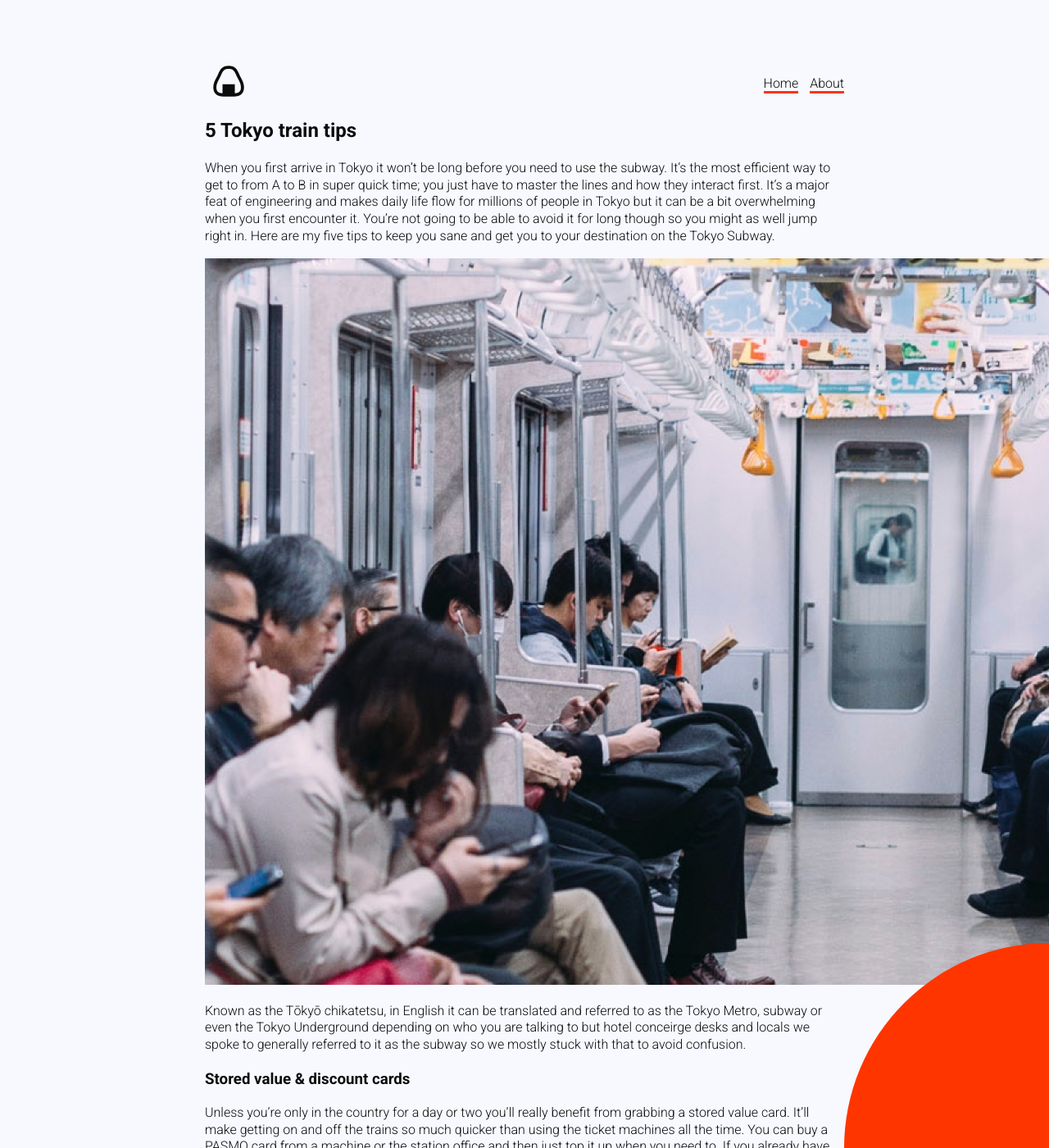
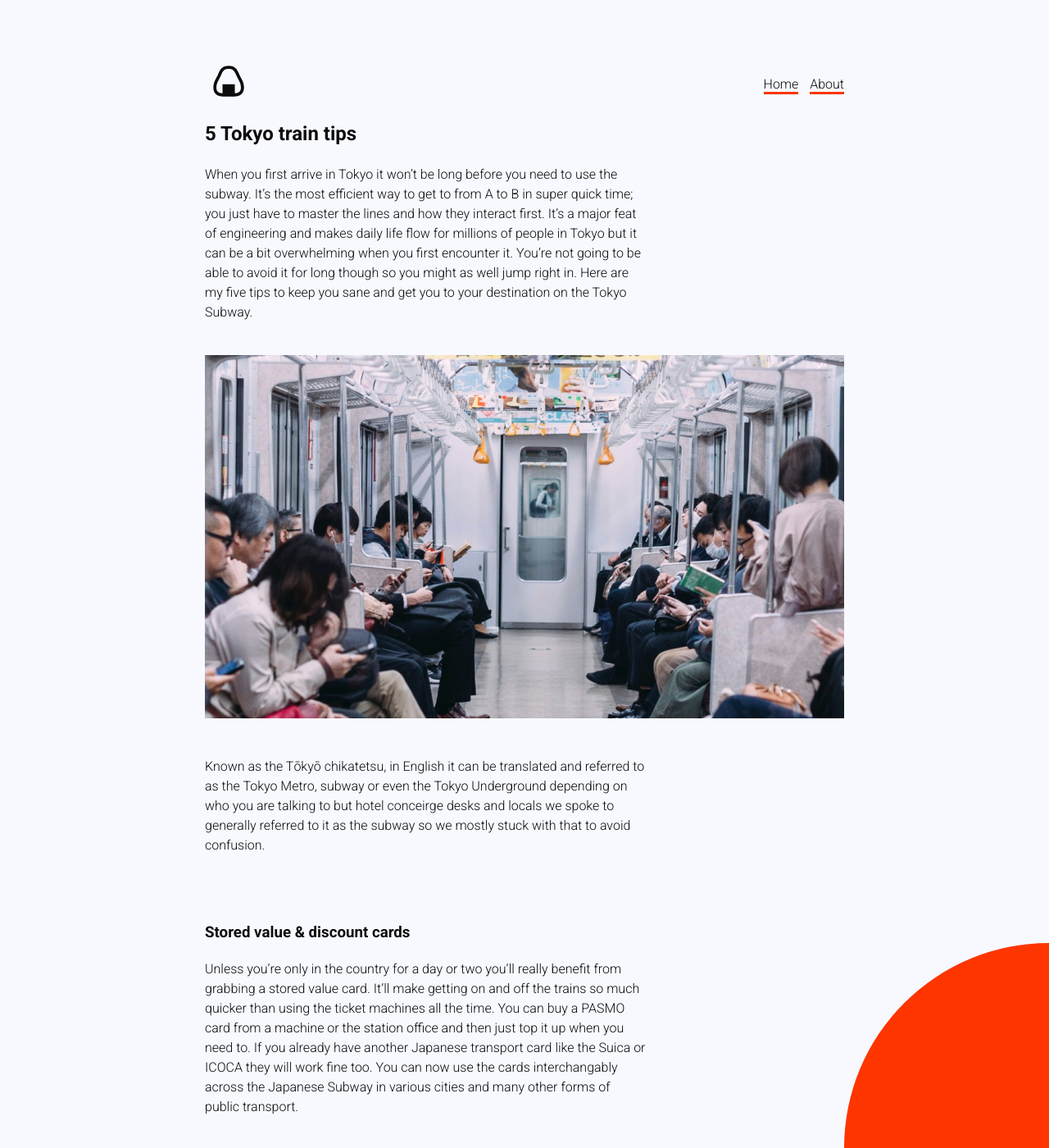
Before and after one commit to leandrodcc/anightinjapan, a Jekyll site: the page built from _posts/2018-12-10-tokyo-trains.md, in a window 1280 px wide and 1400 px high. Shown: the whole window at 82% size. Built offline with Jekyll 4.4.1, drawn with Linux system fonts in a browser that asks for light colours.

Commit message:
layout changes to the blog posts

```diff
--- a/_layouts/default.html
+++ b/_layouts/default.html
@@ -1,6 +1,7 @@
 <!DOCTYPE html>
 <html>
     <head>
+        <meta charset="utf-8">
         <title>A Night In Japan</title>
         <meta name="viewport" content="width=device-width, initial-scale=1">
         <link rel="stylesheet" href="/assets/css/app.css">
--- a/_layouts/post.html
+++ b/_layouts/post.html
@@ -4,4 +4,6 @@
 
 <h2>{{ page.title }}</h2>
 
-{{ content }}
+<div class="post">
+    {{ content }}
+</div>
--- a/assets/css/app.scss
+++ b/assets/css/app.scss
@@ -14,7 +14,7 @@
     color: $black;
     font-family: $type, Arial, sans-serif;
     font-weight: 300;
-    line-height: 1.3;
+    line-height: 1.5;
     max-width: 780px;
     margin: 80px auto 80px auto;
 }
@@ -74,3 +74,18 @@
     background-color: $red;
     border-radius: 50%;
 }
+
+.post {
+    p {
+        max-width: 540px;
+        margin-bottom: 40px;
+    }
+
+    h3 {
+        margin-top: 80px;
+    }
+
+    img {
+        max-width: 780px;
+    }
+}
```
